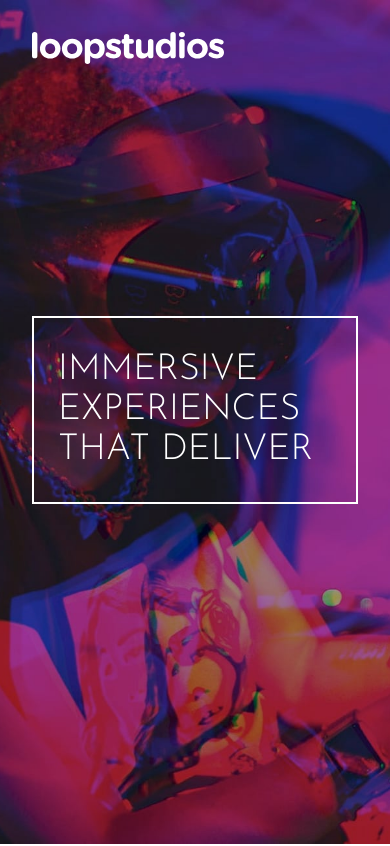
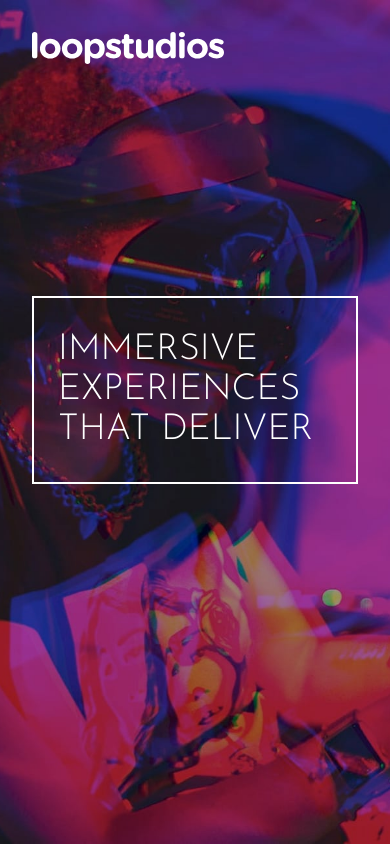
Before and after one commit to cdhumphreys/fm-loopstudio-landingpage, a React (Create React App) app: page / in a window 390 px wide. Shown: the top 846 px of the page. Built offline with nearby package versions, Linux system fonts and the light colour scheme.

Commit message:
increasing margin

```diff
--- a/src/components/Hero.js
+++ b/src/components/Hero.js
@@ -21,7 +21,7 @@ const Hero = () => {
             ></div>
             <Nav />
             <Container className="h-full justify-center items-center md:justify-start">
-                <h1 className="relative text-4xl md:text-5xl z-10 text-white border-2 border-white uppercase py-8 px-6 md:pl-6 mb-14 max-w-sm md:max-w-md -mt-40 md:mt-0">
+                <h1 className="relative text-4xl md:text-5xl z-10 text-white border-2 border-white uppercase py-8 px-6 md:pl-6 mb-24 max-w-sm md:max-w-md -mt-40 md:mt-0">
                     Immersive experiences that deliver
                 </h1>
             </Container>
```
